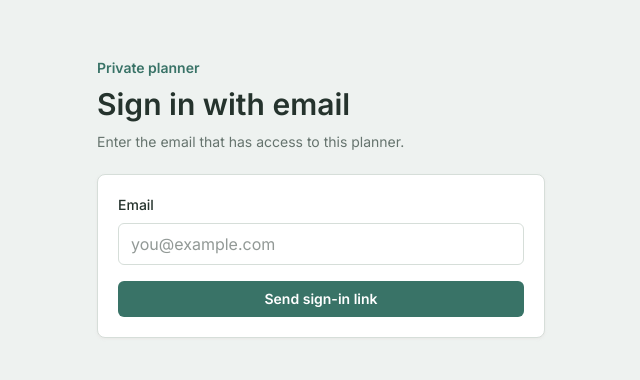
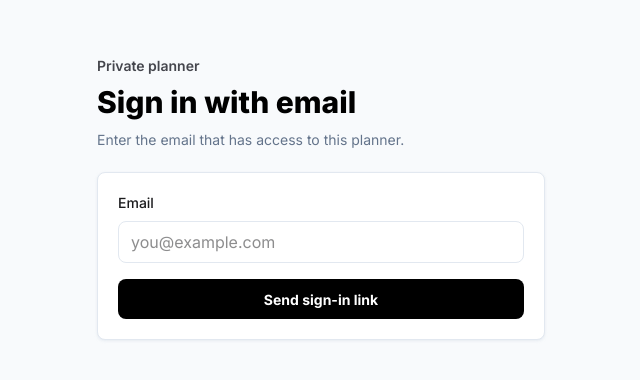
Before and after one commit to dev-mohammed-hamada/planner-app, a Next.js app: page /auth/login in a window 1280 px wide. Shown: the part 202-582 px from the top of the page, without its empty margins (319-959 px from the left). Built offline with nearby package versions, Linux system fonts and the light colour scheme.

Commit message:
feat: restyle login with redesign system

```diff
--- a/src/app/auth/login/page.tsx
+++ b/src/app/auth/login/page.tsx
@@ -15,20 +15,25 @@ export default async function LoginPage({ searchParams }: LoginPageProps) {
   const nextPath = sanitizeNextPath(params.next);
 
   return (
-    <main className="planner-paper flex min-h-screen items-center justify-center px-4 py-8">
+    <main className="flex min-h-screen items-center justify-center bg-[var(--tm-surface-base)] px-4 py-8 text-[var(--tm-text)]">
       <section className="flex w-full max-w-md flex-col gap-5">
         <header className="flex flex-col gap-2">
-          <p className="planner-accent text-sm font-semibold">Private planner</p>
-          <h1 className="planner-ink text-3xl font-semibold tracking-normal">
+          <p className="text-sm font-semibold text-[var(--tm-text-soft)]">
+            Private planner
+          </p>
+          <h1 className="font-[var(--font-manrope)] text-3xl font-extrabold tracking-normal text-[var(--tm-primary)]">
             Sign in with email
           </h1>
-          <p className="planner-ink-muted text-sm leading-6">
+          <p className="text-sm leading-6 text-[var(--tm-text-muted)]">
             Enter the email that has access to this planner.
           </p>
         </header>
 
         {params.error ? (
-          <p className="planner-warn text-sm" role="alert">
+          <p
+            className="rounded-lg border border-[var(--tm-border)] bg-[var(--tm-surface-lowest)] px-4 py-3 text-sm text-[var(--tm-error)]"
+            role="alert"
+          >
             The sign-in link could not be used. Please request a new one.
           </p>
         ) : null}
--- a/src/components/auth/magic-link-login-form.tsx
+++ b/src/components/auth/magic-link-login-form.tsx
@@ -4,6 +4,8 @@ import { useActionState } from "react";
 
 import { requestMagicLinkAction } from "@/app/auth/login/actions";
 import type { MagicLinkActionState } from "@/app/auth/login/actions";
+import { Button } from "@/components/ui/button";
+import { TextField } from "@/components/ui/field";
 
 type MagicLinkLoginFormProps = {
   nextPath: string;
@@ -18,38 +20,34 @@ export function MagicLinkLoginForm({ nextPath }: MagicLinkLoginFormProps) {
   );
 
   return (
-    <form action={formAction} className="planner-paper-sheet planner-rule flex w-full max-w-md flex-col gap-4 rounded-lg border p-5 shadow-sm shadow-stone-200/60">
+    <form
+      action={formAction}
+      className="flex w-full max-w-md flex-col gap-4 rounded-lg border border-[var(--tm-border)] bg-[var(--tm-surface-lowest)] p-5 shadow-sm shadow-slate-200/70"
+    >
       <input type="hidden" name="next" value={nextPath} />
 
-      <label className="flex flex-col gap-2">
-        <span className="planner-ink text-sm font-medium">Email</span>
-        <input
-          className="planner-rule planner-ink rounded-md border bg-white px-3 py-2 text-base outline-none focus:border-[#397367]"
-          dir="auto"
-          name="email"
-          required
-          type="email"
-          autoComplete="email"
-          placeholder="you@example.com"
-        />
-      </label>
+      <TextField
+        autoComplete="email"
+        dir="auto"
+        label="Email"
+        name="email"
+        placeholder="you@example.com"
+        required
+        type="email"
+      />
 
-      <button
-        className="rounded-md bg-[#397367] px-4 py-2 text-sm font-semibold text-white transition-colors hover:bg-[#2f5f55] disabled:cursor-not-allowed disabled:bg-[#94a19b]"
-        disabled={isPending}
-        type="submit"
-      >
+      <Button className="w-full" disabled={isPending} type="submit" variant="primary">
         {isPending ? "Sending..." : "Send sign-in link"}
-      </button>
+      </Button>
 
       {state.message ? (
-        <p className="planner-ink-muted text-sm" role="status">
+        <p className="text-sm text-[var(--tm-text-muted)]" role="status">
           {state.message}
         </p>
       ) : null}
 
       {state.error ? (
-        <p className="planner-warn text-sm" role="alert">
+        <p className="text-sm text-[var(--tm-error)]" role="alert">
           {state.error}
         </p>
       ) : null}
```
Also changed, not shown: 1 other file (tests, documents, lock files or other folders).
